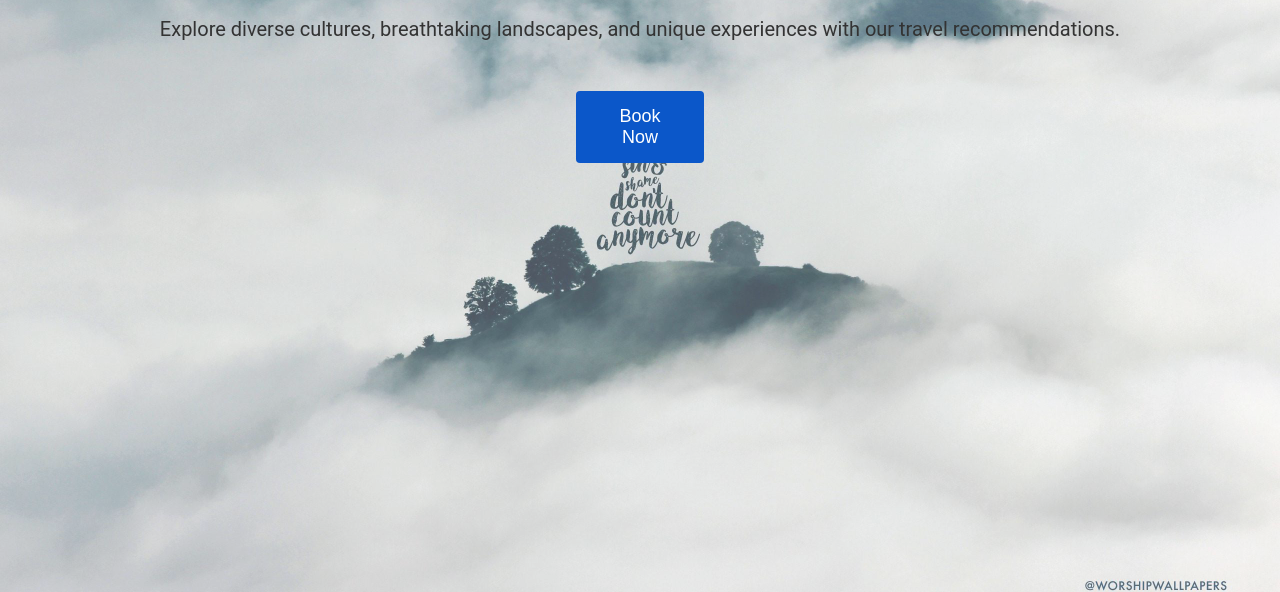
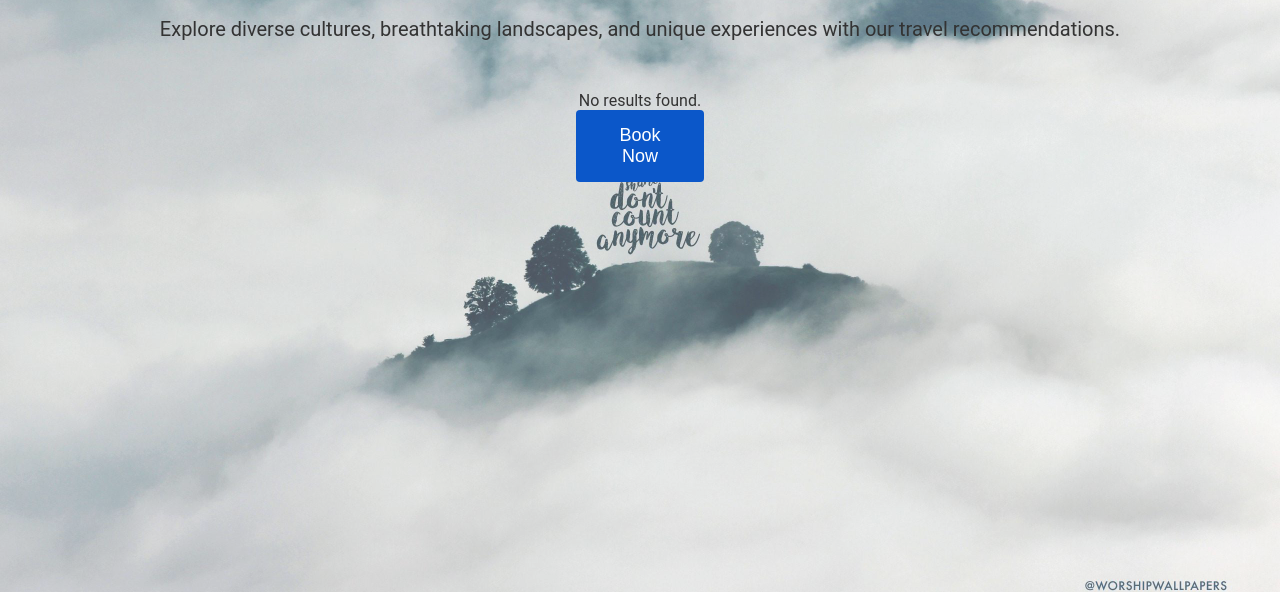
Before and after one commit to ajustinodev/FinalTravelBloom, a plain HTML site: page index.html in a window 1280 px wide. Both pictures are taken after typing "Sample" into the empty fields and a click on the button "Search". Shown: the part 165-757 px from the top of the page. Drawn offline with Linux system fonts and the light colour scheme.

Commit message:
Getting info

```diff
--- a/index.html
+++ b/index.html
@@ -27,6 +27,9 @@
             <h1>Discover Your Next Adventure</h1>
             <p class="description">Explore diverse cultures, breathtaking landscapes, and unique experiences with our travel recommendations.</p>
         </article>
+        <article>
+            <div id="results"></div>
+        </article>
         <button class="book-now">Book Now</button>
     </section>
 
--- a/script.js
+++ b/script.js
@@ -1,21 +1,74 @@
-document.addEventListener('DOMContentLoaded', function() {
-    document.getElementById('searchButton').addEventListener('click', function() {
-        let searchInput = document.getElementById('searchInput').value;
-        alert('You searched for: ' + searchInput);
+document.addEventListener("DOMContentLoaded", async function () {
+  const URL = "./data/travel.json";
+  const data = await fetchData(URL);
+  console.log(data)
+
+  document
+    .getElementById("searchButton")
+    .addEventListener("click", function () {
+      let searchInput = document
+        .getElementById("searchInput")
+        .value.trim()
+        .toLowerCase();
+      let results = searchKeywords(searchInput, data);
+      displayResults(results);
     });
 
-    document.getElementById('clearButton').addEventListener('click', function() {
-        document.getElementById('searchInput').value = '';
-    });
+  document.getElementById("clearButton").addEventListener("click", function () {
+    document.getElementById("searchInput").value = "";
+    clearResults();
+  });
 
-    const url = "./data/travel.json";
+  async function fetchData(url) {
+    try {
+      const response = await fetch(url);
+      if (!response.ok) {
+        throw new Error("Network response was not ok: " + response.statusText);
+      }
+      const data = await response.json();
 
-    fetch(url)
-        .then(response => response.json())
-        .then(data => {
-            console.log(data);
-        })
-        .catch(error => {
-            console.error('Error:', error);
-        });
+      return data
+
+    } catch (error) {
+      console.error("Error:", error);
+    }
+  }
+
+  function searchKeywords(input, data) {
+    let results = [];
+    for (let item in data) {
+        if(item.includes(input)) {
+            data[item].forEach(element => {
+                results.push(element)
+            });
+        }
+    }
+
+    return results;
+  }
+
+  function displayResults(results) {
+    const resultsContainer = document.getElementById("results");
+    resultsContainer.innerHTML = "";
+    if (results.length === 0) {
+      resultsContainer.innerHTML = "<p>No results found.</p>";
+    } else {
+      results.forEach((result) => {
+        console.log(result)
+        const resultElement = document.createElement("div");
+        resultElement.className = "result";
+        resultElement.innerHTML = `
+                    <h3>${result.name}</h3>
+                    <p>${result.description}</p>
+                    <img src="${result.imageUrl}" alt="${result.name} image">
+                `;
+        resultsContainer.appendChild(resultElement);
+      });
+    }
+  }
+
+  function clearResults() {
+    const resultsContainer = document.getElementById("results");
+    resultsContainer.innerHTML = "";
+  }
 });
```
Also changed, not shown: 1 other file.
